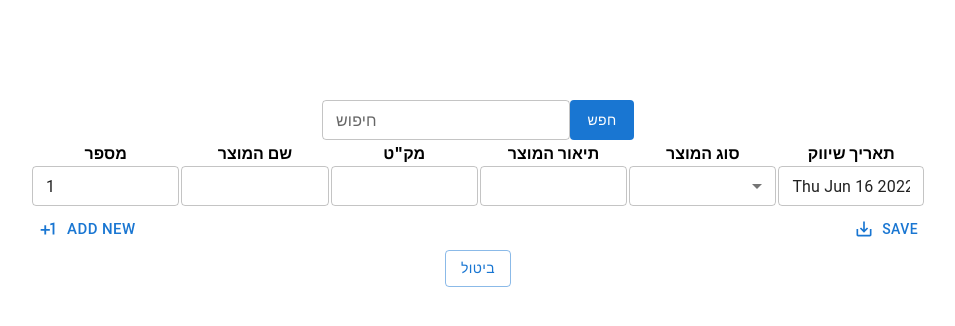
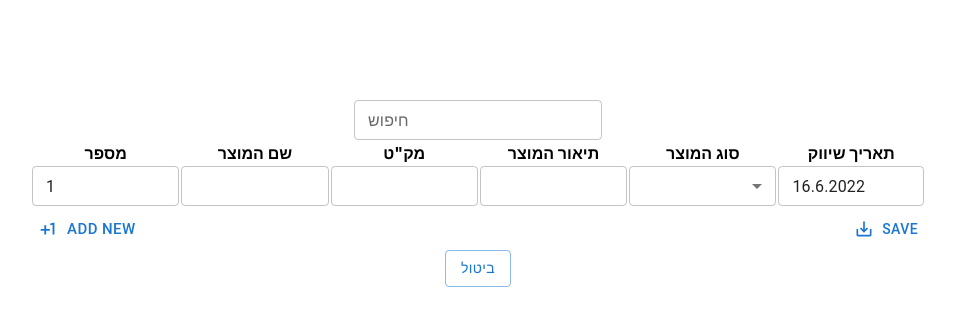
Before and after one commit to amirm363/storeManagement, a React (Create React App) app: page / in a window 1280 px wide. Shown: the top 326 px of the page, without its empty margins (162-1117 px from the left). Built offline with nearby package versions, Linux system fonts and the light colour scheme.

Commit message:
Almost done

```diff
--- a/src/components/SearchComp.js
+++ b/src/components/SearchComp.js
@@ -3,25 +3,13 @@ import React, { useState } from "react";
 import "../styles/styles.css";
 
 const SearchComp = (props) => {
-  const [searchVal, setSearchVal] = useState("");
-  const sendValueUp = () => {
-    props.setSearchedValue(searchVal);
-  };
   return (
     <div>
       <TextField
         label="חיפוש"
         size="small"
-        onChange={(e) => setSearchVal(e.target.value)}
+        onChange={(e) => props.setSearchedValue(e.target.value)}
       />
-      <Button
-        variant="contained"
-        id="searchButton"
-        disableElevation
-        onClick={sendValueUp}
-      >
-        חפש
-      </Button>
     </div>
   );
 };
--- a/src/components/TableComp.js
+++ b/src/components/TableComp.js
@@ -8,27 +8,31 @@ import utils from "../utils/utils";
 import TableRowComp from "./TableRowComp";
 import SearchComp from "./SearchComp";
 
+// Constant that defines a new unintialized row
 const emptyRow = {
   name: "",
   catalogNum: "",
   description: "",
   prodType: "",
-  date: "",
+  date: new Date(),
   nameError: false,
   catalogError: false,
 };
 
 export default function TableComp(props) {
+  // State that holds the data of the table rows
   const [cellValues, setCellValues] = useState([
     { ...emptyRow, rowNumber: "1" },
   ]);
-  const [rows, setRows] = useState([]);
+  // State that holds data on fields that should be visilbe or hidden dynamically
   const [hiddenVal, setHidden] = useState({
     blank: true,
     submit: true,
     saveError: true,
     notFound: true,
   });
+
+  // State that holds a new components array that it will create by the "searchRow" and a flag to know if a search already happened
   const [searchedValue, setSearchedValue] = useState({
     searchedVals: [],
     didSearch: false,
@@ -50,13 +54,11 @@ export default function TableComp(props) {
     setCellValues(newArr);
   };
 
+  // Function that passed to SearchComp to retrive the search value from the user input.
   const searchRow = (searchedVal) => {
     let searchedResults = [];
+    // Searching for the searched name value inside cellValues state and creating a new components array to render.
     cellValues.forEach((row) => {
-      console.log("row");
-      console.log(row);
-      console.log("searchedVal");
-      console.log(searchedVal);
       if (row.name.includes(searchedVal)) {
         searchedResults.push(
           <TableRowComp
@@ -67,18 +69,14 @@ export default function TableComp(props) {
         );
       }
     });
-    console.log(searchedResults);
+
     if (!searchedVal) {
-      console.log("NOOOOOT HEY");
       setSearchedValue({ searchedVals: [], didSearch: false });
       setHidden({ ...hiddenVal, notFound: true });
     } else if (searchedResults.length !== 0) {
-      console.log("HEY");
-      console.log(cellValues, searchedValue.didSearch);
       setSearchedValue({ searchedVals: [...searchedResults], didSearch: true });
       setHidden({ ...hiddenVal, notFound: true });
     } else {
-      console.log("NOT HEY");
       setHidden({ ...hiddenVal, notFound: false });
     }
   };
@@ -120,7 +118,7 @@ export default function TableComp(props) {
       temp.at(-1).catalogError = false;
       setCellValues(temp);
 
-      setHidden({ blank: true, submit: true, saveError: true });
+      setHidden({ blank: true, submit: true, saveError: true, notFound: true });
       setCellValues([
         ...cellValues,
         { ...emptyRow, rowNumber: cellValues.length + 1 },
@@ -173,6 +171,13 @@ export default function TableComp(props) {
           לא נמצאו התאמות
         </p>
       </div>
+      <div
+        style={
+          hiddenVal.notFound
+            ? { visibility: "visible" }
+            : { visibility: "hidden" }
+        }
+      >
         <table>
           <thead>
             <tr id="table-head">
@@ -186,7 +191,15 @@ export default function TableComp(props) {
           </thead>
           <tbody>{renderBody()}</tbody>
         </table>
-      <div id="buttons">
+
+        <div
+          id="buttons"
+          style={
+            hiddenVal.notFound && !searchedValue.didSearch
+              ? { visibility: "visible" }
+              : { visibility: "hidden" }
+          }
+        >
           <Button startIcon={<Plus />} size="large" onClick={addRow}>
             Add new
           </Button>
@@ -200,6 +213,7 @@ export default function TableComp(props) {
             Save
           </Button>
         </div>
+
         <p hidden={hiddenVal.blank} style={{ color: "red" }}>
           לא ניתן להוסיף שורה חדשה אם אחד מהשדות: "שם מוצר" או "מק"ט" לא מלאים
         </p>
@@ -210,5 +224,6 @@ export default function TableComp(props) {
           .קרתה תקלה בעת שמירת הנתונים, הנתונים לא נשמרו, אנא נסה שנית
         </p>
       </div>
+    </div>
   );
 }
--- a/src/components/TableRowComp.js
+++ b/src/components/TableRowComp.js
@@ -3,12 +3,20 @@ import { MenuItem, Select, TextField } from "@mui/material";
 import "../styles/styles.css";
 
 export default function TableRowComp(props) {
+  const lastWeekDate = () => {
+    let date = new Date(new Date().toDateString());
+    let localDate = new Date(
+      date.getTime() - 7 * 24 * 60 * 60 * 1000
+    ).toLocaleString("iw-IL");
+    return localDate.split(",")[0];
+  };
+
   const [rowVal, setRowVal] = useState({
     name: props?.data?.name || "",
     catalogNum: props?.data?.catalogNum || "",
     description: props?.data?.description || "",
     prodType: props?.data?.prodType || "",
-    date: props?.data?.date || new Date(),
+    date: lastWeekDate(),
     nameError: props?.data?.nameError || false,
     catalogError: props?.data?.catalogError || false,
   });
@@ -17,9 +25,10 @@ export default function TableRowComp(props) {
     switch (e.target.name !== undefined) {
       case e.target.name === "cell2":
         if (e.target.value === "") {
-          rowVal.nameError = true;
+          props.data.nameError = true;
         } else {
-          rowVal.nameError = false;
+          console.log("NAME ERROR false");
+          props.data.nameError = false;
         }
         setRowVal({ ...rowVal, name: e.target.value });
         props?.setCellValues(rowVal, props.data.rowNumber);
@@ -27,13 +36,13 @@ export default function TableRowComp(props) {
 
       case e.target.name === "cell3":
         let temp = e.target.value.replace(
-          /\D|^[6-9][0-9]$|^5[1-9]$|...|00/g,
+          /\D|^[6-9][0-9]$|^5[1-9]$|...|00|^[0-9]\D/g,
           e.target.value.slice(0, -1)
         );
         if (temp === "") {
-          rowVal.catalogError = true;
+          props.data.catalogError = true;
         } else {
-          rowVal.catalogError = false;
+          props.data.catalogError = false;
         }
 
         setRowVal({ ...rowVal, catalogNum: temp });
@@ -75,7 +84,7 @@ export default function TableRowComp(props) {
           required
           onChange={handleChange}
           value={rowVal.name}
-          error={props.data?.nameError || rowVal.nameError}
+          error={rowVal.nameError || props.data?.nameError}
           fullWidth
         />
       </td>
@@ -120,9 +129,7 @@ export default function TableRowComp(props) {
         <TextField
           type="text"
           InputProps={{ readOnly: true }}
-          value={new Date(
-            rowVal.date.getTime() - 7 * 24 * 60 * 60 * 1000
-          ).toDateString()}
+          value={rowVal.date}
           name="cell6"
           size="small"
           fullWidth
```
Lines whose indentation alone changed are shown as unchanged.
